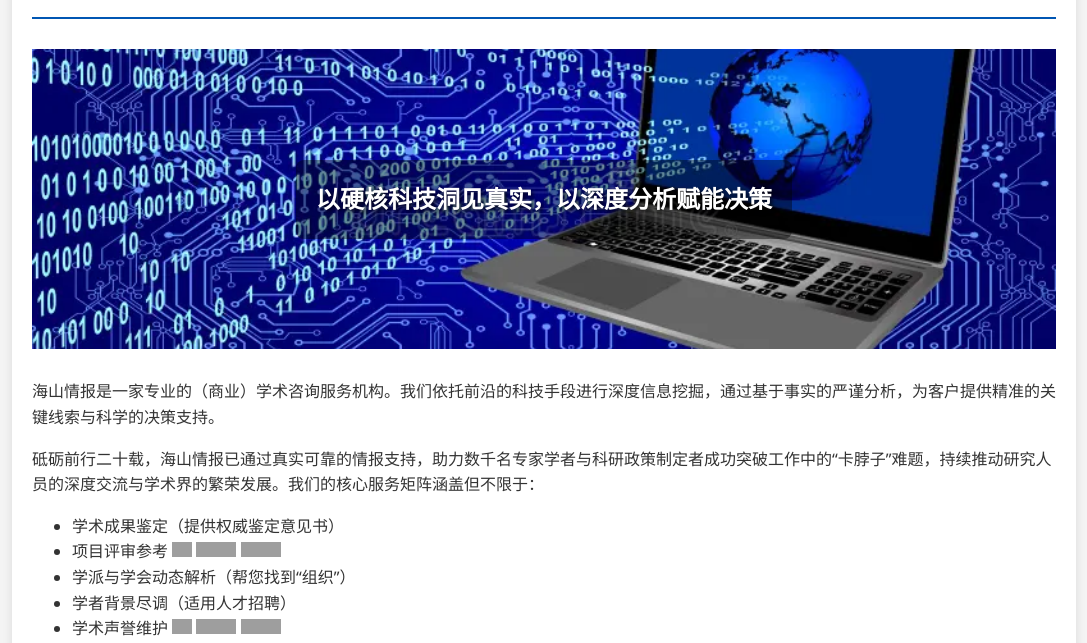
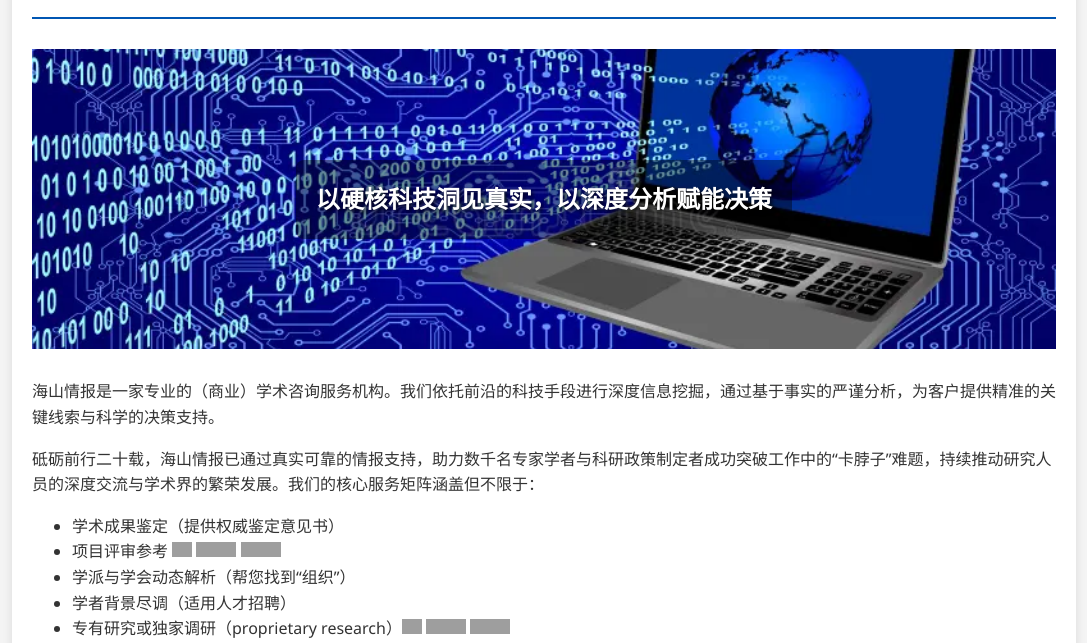
Before and after one commit to seamountintel/si, a plain HTML site: page index.html in a window 1280 px wide. Shown: the part 157-800 px from the top of the page, without its empty margins (96-1183 px from the left). Drawn offline with Linux system fonts and the light colour scheme; grey boxes are pictures that could not be loaded.

```diff
--- a/index.html
+++ b/index.html
@@ -125,6 +125,7 @@
             <li>项目评审参考 <img src="hot.png" width="20"> <img src="hot.png" width="20"><img src="hot.png" width="20"> <img src="hot.png" width="20"><img src="hot.png" width="20"> </li>
             <li>学派与学会动态解析（帮您找到“组织”）</li>
             <li>学者背景尽调（适用人才招聘）</li>
+            <li>专有研究或独家调研（proprietary research）<img src="hot.png" width="20"> <img src="hot.png" width="20"><img src="hot.png" width="20"> <img src="hot.png" width="20"><img src="hot.png" width="20"> </li>
             <li>学术声誉维护 <img src="hot.png" width="20"> <img src="hot.png" width="20"><img src="hot.png" width="20"> <img src="hot.png" width="20"><img src="hot.png" width="20"> </li>
         </ul>
         <p>作为一家私营、中立、无党派的咨询机构，海山情报始终坚守独立运营，将保护客户隐私视为生命线，并以此在业内赢得了广泛的尊重和认可。“真实”与“可靠”是我们永恒的核心价值观。我们郑重承诺：海山情报的所有业务均严格遵守中国法律法规，合法合规地为您提供专业服务。</p>
```
